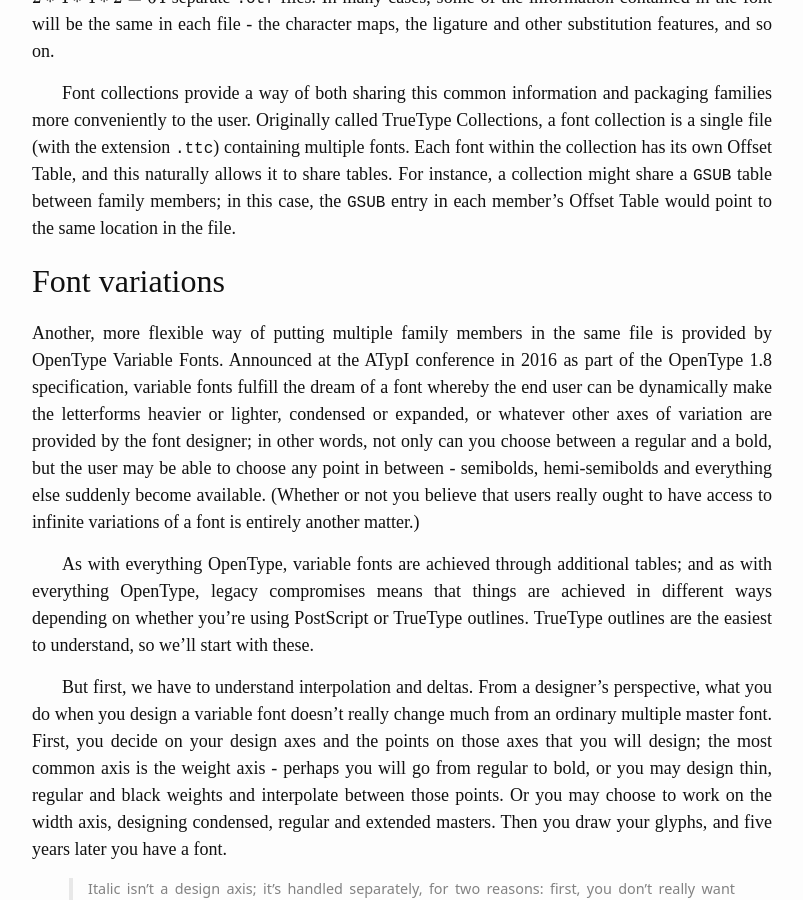
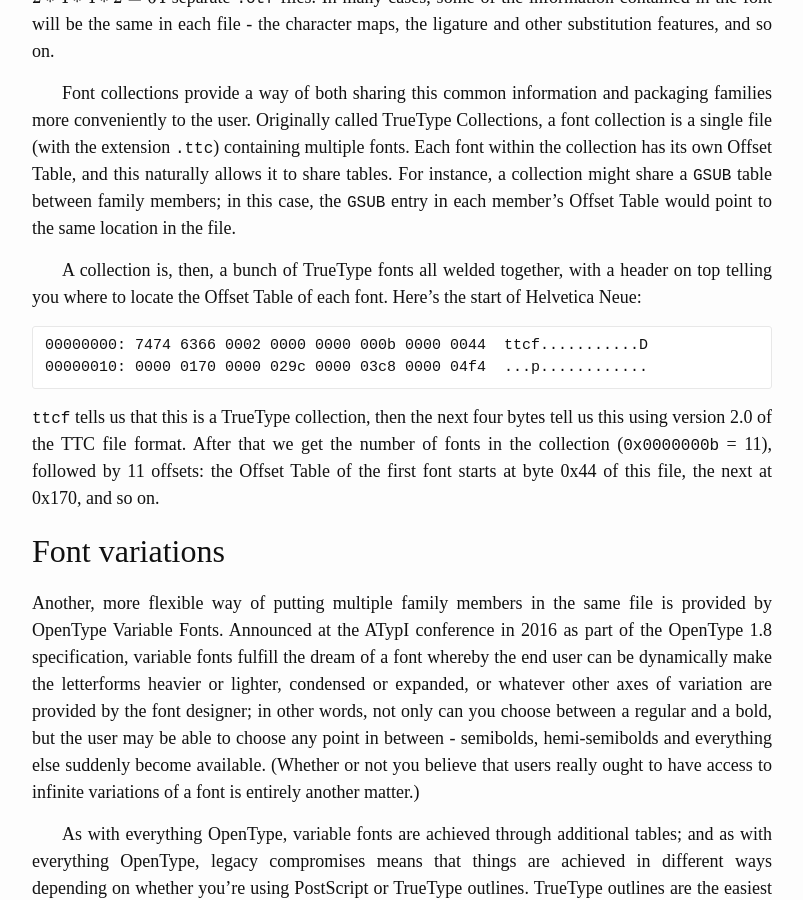
Before and after one commit to simoncozens/fonts-and-layout, a Jekyll site: the page built from opentype.md, in a window 1280 px wide and 900 px high, scrolled down 18897 px. Shown: the whole window, without its empty margins (238-1041 px from the left). Built offline with Jekyll 4.4.1, drawn with Linux system fonts in a browser that asks for light colours; formulas are drawn with MathJax 3.

Commit message:
Finish collections bit.

```diff
--- a/opentype.md
+++ b/opentype.md
@@ -488,6 +488,13 @@ In OpenType, each instance of a font's family lives in its own file. So Robert S
 
 Font collections provide a way of both sharing this common information and packaging families more conveniently to the user. Originally called TrueType Collections, a font collection is a single file (with the extension `.ttc`) containing multiple fonts. Each font within the collection has its own Offset Table, and this naturally allows it to share tables. For instance, a collection might share a `GSUB` table between family members; in this case, the `GSUB` entry in each member's Offset Table would point to the same location in the file.
 
+A collection is, then, a bunch of TrueType fonts all welded together, with a header on top telling you where to locate the Offset Table of each font. Here's the start of Helvetica Neue:
+
+    00000000: 7474 6366 0002 0000 0000 000b 0000 0044  ttcf...........D
+    00000010: 0000 0170 0000 029c 0000 03c8 0000 04f4  ...p............
+
+`ttcf` tells us that this is a TrueType collection, then the next four bytes tell us this using version 2.0 of the TTC file format. After that we get the number of fonts in the collection (`0x0000000b` = 11), followed by 11 offsets: the Offset Table of the first font starts at byte 0x44 of this file, the next at 0x170, and so on.
+
 ## Font variations
 
 Another, more flexible way of putting multiple family members in the same file is provided by OpenType Variable Fonts. Announced at the ATypI conference in 2016 as part of the OpenType 1.8 specification, variable fonts fulfill the dream of a font whereby the end user can be dynamically make the letterforms heavier or lighter, condensed or expanded, or whatever other axes of variation are provided by the font designer; in other words, not only can you choose between a regular and a bold, but the user may be able to choose any point in between - semibolds, hemi-semibolds and everything else suddenly become available. (Whether or not you believe that users really ought to have access to infinite variations of a font is entirely another matter.)
```
